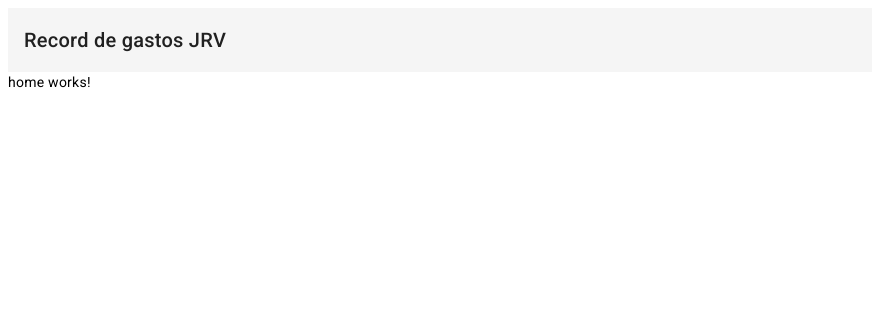
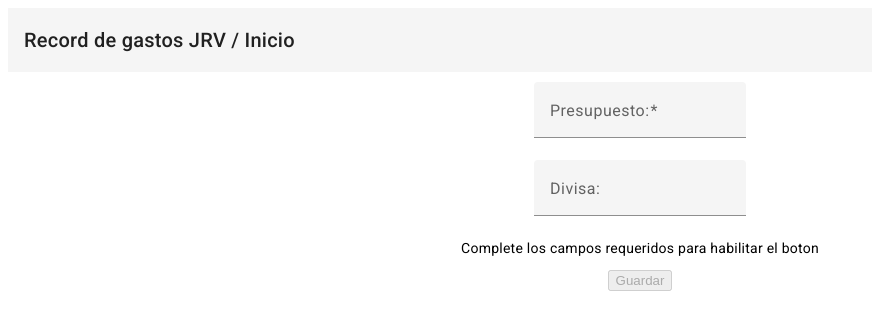
Before and after one commit to joserv28/joserv28.github.io, an Angular app: page /home in a window 1280 px wide. Shown: the top 330 px of the page, without its empty margins (0-872 px from the left). Built offline with nearby package versions, Linux system fonts and the light colour scheme.

Commit message:
add presupuesto form

```diff
--- a/src/app/app.component.html
+++ b/src/app/app.component.html
@@ -1,6 +1,2 @@
-<!-- Toolbar -->
-<mat-toolbar>
-  <span>Record de gastos JRV</span>
-</mat-toolbar>
 
 <router-outlet></router-outlet>
--- a/src/app/home/home.component.html
+++ b/src/app/home/home.component.html
@@ -1 +1,25 @@
-<p>home works!</p>
+<!-- Toolbar -->
+<mat-toolbar>
+  <span>Record de gastos JRV / Inicio</span>
+</mat-toolbar>
+
+<div class="parent">
+  <form [formGroup]="presupuestoForm" (ngSubmit)="onSubmit()">
+
+    <mat-form-field class="example-full-width">
+      <mat-label>Presupuesto:</mat-label>
+      <input matInput placeholder="1000000" formControlName="presupuesto" />
+    </mat-form-field>
+
+    <br>
+
+    <mat-form-field class="example-full-width">
+      <mat-label>Divisa:</mat-label>
+      <input matInput placeholder="$" formControlName="divisa" />
+    </mat-form-field>
+
+    <p>Complete los campos requeridos para habilitar el boton</p>
+    <button type="submit" [disabled]="!presupuestoForm.valid">Guardar</button>
+
+  </form>
+</div>
--- a/src/app/home/home.component.sass
+++ b/src/app/home/home.component.sass
@@ -0,0 +1,3 @@
+.parent
+  text-align: center
+  padding-top: 10px
--- a/src/app/home/home.component.ts
+++ b/src/app/home/home.component.ts
@@ -1,4 +1,5 @@
 import { Component } from '@angular/core';
+import { FormBuilder, Validators } from '@angular/forms';
 
 @Component({
   selector: 'app-home',
@@ -6,5 +7,15 @@
   styleUrls: ['./home.component.sass']
 })
 export class HomeComponent {
+  presupuestoForm = this.formBuilder.group({
+    presupuesto: ['', Validators.required],
+    divisa: [''],
+  });
 
+  constructor(private formBuilder: FormBuilder) { }
+
+  onSubmit() {
+    // TODO: Use EventEmitter with form value
+    console.warn(this.presupuestoForm.value);
+  }
 }
```
Also changed, not shown: src/app/app.module.ts (+5 -6 lines), src/app/material/material.module.ts (added, +124 -0 lines), 4 other files (tests, documents, lock files or other folders).
